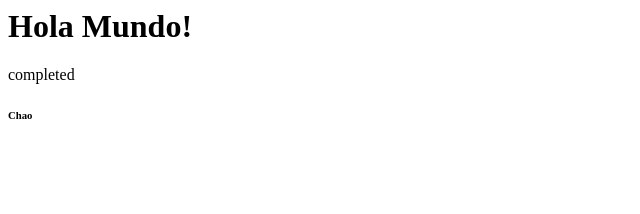
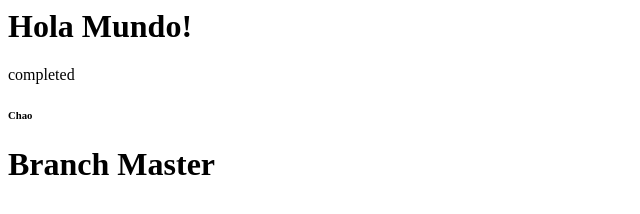
Before and after one commit to 0mm4d4wn/default, a plain HTML site: page index.html in a window 1280 px wide. Shown: the whole page, without its empty margins (0-640 px from the left). Drawn offline with Linux system fonts and the light colour scheme.

Commit message:
nuevo-h1

```diff
--- a/index.html
+++ b/index.html
@@ -2,3 +2,5 @@
 <p>completed</p>
 
 <h6>Chao</h6>
+
+<h1>Branch Master</h1>
```
